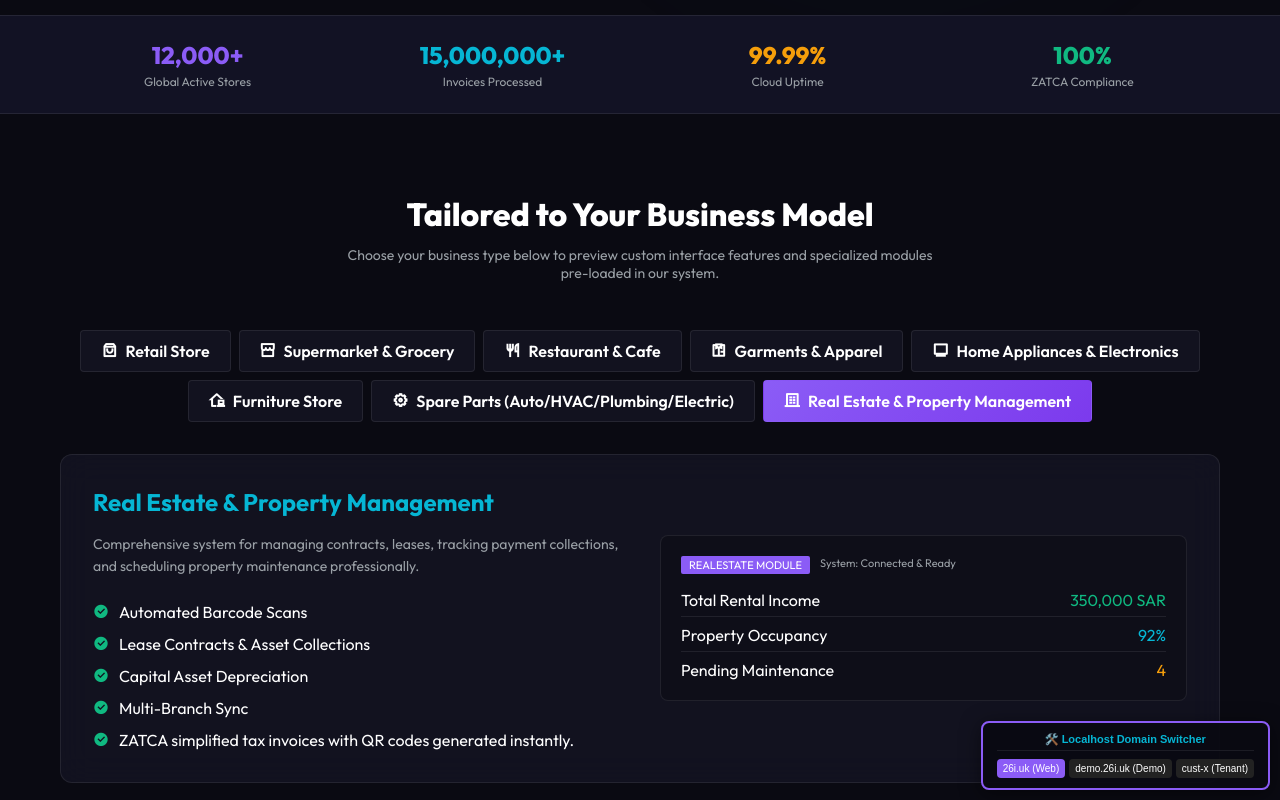
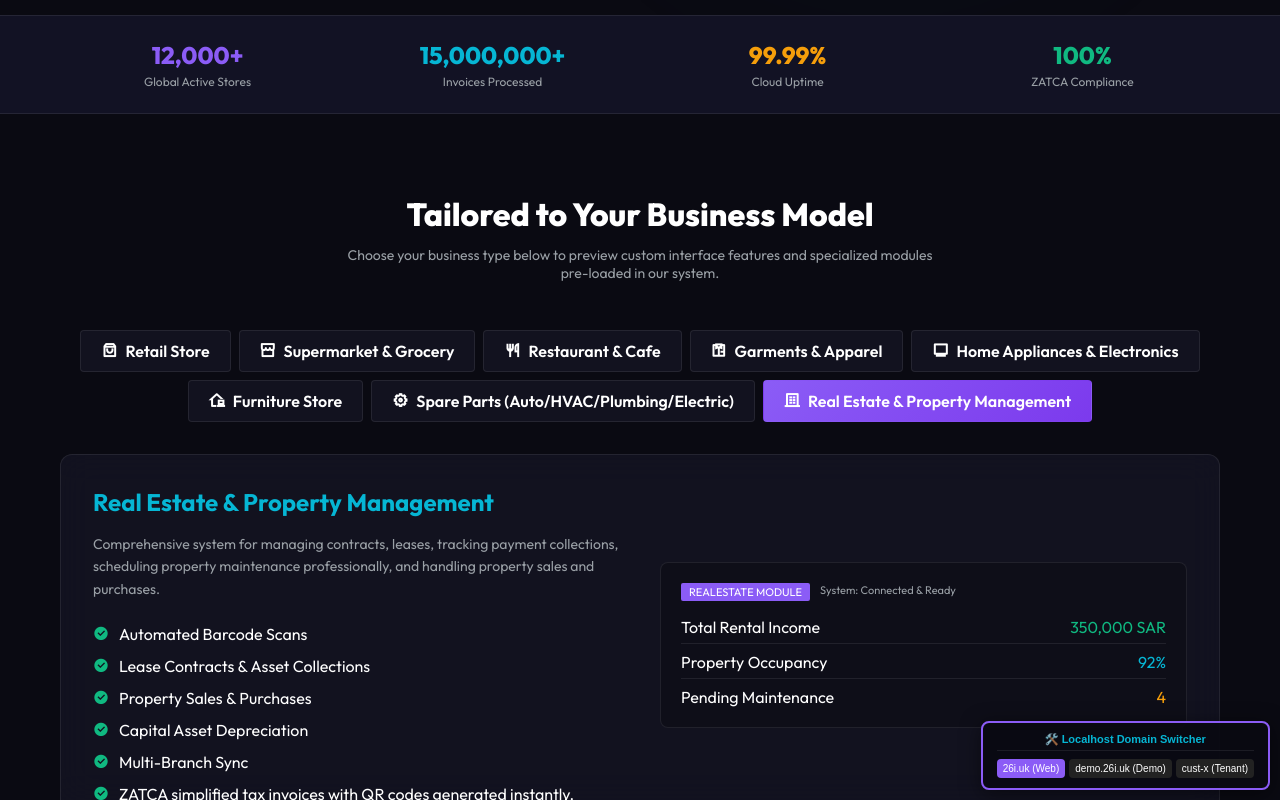
Before and after one commit to khalilksa33/kamysoft-erp, a React (Vite) app in the folder frontend/: page / in a window 1280 px wide. Both pictures are taken after a click on the button "Real Estate & Property Management". Shown: the part 704-1504 px from the top of the page. Built offline with nearby package versions, Linux system fonts and the light colour scheme.

Commit message:
Update Real Estate section on homepage for property sales

```diff
--- a/frontend/src/LandingPage.jsx
+++ b/frontend/src/LandingPage.jsx
@@ -761,7 +761,7 @@ export default function LandingPage({ currentLanguage, setCurrentLanguage, theme
                             {activeSector === 'appliances' && (currentLanguage === 'ar' ? 'مخصص لمبيعات الأجهزة الكهربائية والتكييف، يدعم تتبع الأرقام التسلسلية الفريدة لكل جهاز لمنع تداخل الضمانات، مع جدولة مواعيد التركيب المنزلي للـ HVAC.' : 'Designed for appliances and HVAC sales. Tracks unique serial numbers per unit to prevent warranty overlap, with built-in scheduling for home installations.')}
                             {activeSector === 'furniture' && (currentLanguage === 'ar' ? 'يسهل إدارة الطلبات المخصصة وعربون الحجز، وتتبع حالة تجميع غرف النوم والمطابخ بالمستودعات، وجدولة مسارات شاحنات التوصيل والتركيب.' : 'Eases custom orders and deposit collections, tracks assembly progress of items inside the warehouse, and schedules delivery routing and technicians.')}
                             {activeSector === 'spareparts' && (currentLanguage === 'ar' ? 'ابحث فوراً بترميز OEM أو الكود الأصلي، وتتبع توافقية قطع الغيار مع موديلات السيارات وماركات التكييف والسباكة، مع ترميز باركود رفوف المستودع.' : 'Instantly search by OEM parts or interchangeably coded items. Track compatibility across models/brands (Auto or HVAC) and scan shelf bins.')}
-                            {activeSector === 'realestate' && (currentLanguage === 'ar' ? 'نظام متكامل لإدارة العقود والإيجارات، ومتابعة تحصيل الدفعات، وجدولة صيانة العقارات بكل احترافية.' : 'Comprehensive system for managing contracts, leases, tracking payment collections, and scheduling property maintenance professionally.')}
+                            {activeSector === 'realestate' && (currentLanguage === 'ar' ? 'نظام متكامل لإدارة العقود والإيجارات، ومتابعة تحصيل الدفعات، وجدولة صيانة العقارات بكل احترافية، وإدارة عمليات البيع والشراء.' : 'Comprehensive system for managing contracts, leases, tracking payment collections, scheduling property maintenance professionally, and handling property sales and purchases.')}
                         </p>
 
                         <ul style={{ listStyle: 'none', display: 'flex', flexDirection: 'column', gap: '12px' }}>
@@ -794,10 +794,16 @@ export default function LandingPage({ currentLanguage, setCurrentLanguage, theme
                                 </li>
                             )}
                             {activeSector === 'realestate' && (
-                                <li style={{ display: 'flex', alignItems: 'center', gap: '10px' }}>
-                                    <i className="ri-checkbox-circle-fill" style={{ color: 'var(--accent-success)' }}></i>
-                                    <span>{currentLanguage === 'ar' ? 'إدارة العقود والتحصيلات العقارية' : 'Lease Contracts & Asset Collections'}</span>
-                                </li>
+                                <>
+                                    <li style={{ display: 'flex', alignItems: 'center', gap: '10px' }}>
+                                        <i className="ri-checkbox-circle-fill" style={{ color: 'var(--accent-success)' }}></i>
+                                        <span>{currentLanguage === 'ar' ? 'إدارة العقود والتحصيلات العقارية' : 'Lease Contracts & Asset Collections'}</span>
+                                    </li>
+                                    <li style={{ display: 'flex', alignItems: 'center', gap: '10px' }}>
+                                        <i className="ri-checkbox-circle-fill" style={{ color: 'var(--accent-success)' }}></i>
+                                        <span>{currentLanguage === 'ar' ? 'مبيعات ومشتريات العقارات' : 'Property Sales & Purchases'}</span>
+                                    </li>
+                                </>
                             )}
                             <li style={{ display: 'flex', alignItems: 'center', gap: '10px' }}>
                                 <i className="ri-checkbox-circle-fill" style={{ color: 'var(--accent-success)' }}></i>
```
